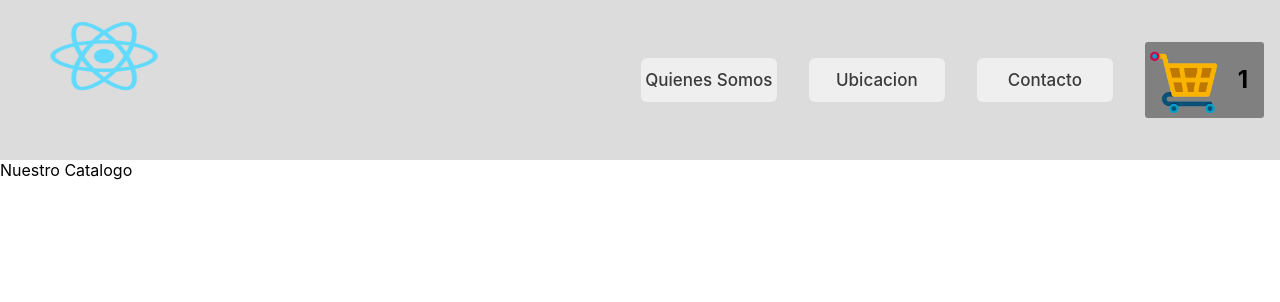
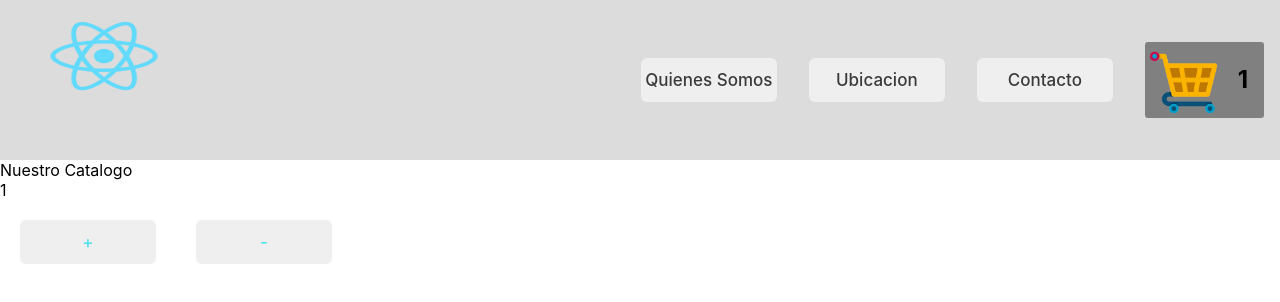
Before and after one commit to abichimchi/idea-chimchirian, a React (Create React App) app: page / in a window 1280 px wide. Shown: the top 302 px of the page. Built offline with nearby package versions, Linux system fonts and the light colour scheme.

Commit message:
Agregue Button, Display e ItemCount

```diff
--- a/src/App.js
+++ b/src/App.js
@@ -5,6 +5,7 @@ import ItemListContainer from './components/ItemListContainer/ItemListContainer.
 
 
 function App() {
+
   return (
     <>
       <div>
--- /dev/null
+++ b/src/components/Button/Button.js
@@ -0,0 +1,8 @@
+
+const Button = ({operacion, funcion}) =>{
+
+return <button onClick={funcion}>{operacion}</button>
+
+}
+
+export default Button;
--- /dev/null
+++ b/src/components/Display/Display.js
@@ -0,0 +1,8 @@
+
+const Button = ({ value }) => {
+
+    return <p>{value}</p>
+
+}
+
+export default Button;
--- /dev/null
+++ b/src/components/ItemCount/ItemCount.js
@@ -0,0 +1,14 @@
+import React,{useState} from "react";
+import Button from '../Button/Button.js'
+import Display from '../Display/Display.js'
+
+export default function ItemCount({ stock, initial}) {
+  const [contador, setContador] = useState(initial)
+  return (
+    <div>
+        <Display value={contador}/>
+        <Button operacion='+' funcion={()=> stock>contador ? setContador(contador+1) : setContador(stock)}/>
+        <Button operacion='-' funcion={()=> contador<=0 ? setContador(0) : setContador(contador-1)}/>
+    </div>
+  );
+}
--- a/src/components/ItemListContainer/ItemListContainer.js
+++ b/src/components/ItemListContainer/ItemListContainer.js
@@ -1,7 +1,14 @@
+
+import React, { useState } from "react";
+import ItemCount from '../ItemCount/ItemCount.js'
 
 const ItemListContainer = () => {
+
     return (
-        <p>Nuestro Catalogo</p>
+        <>
+            <p>Nuestro Catalogo</p>
+            <ItemCount stock='5' initial='1' />
+        </>
     );
 }
 
```
